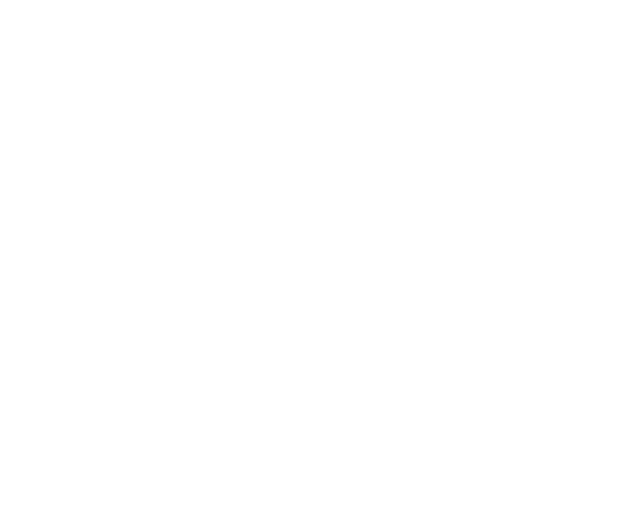
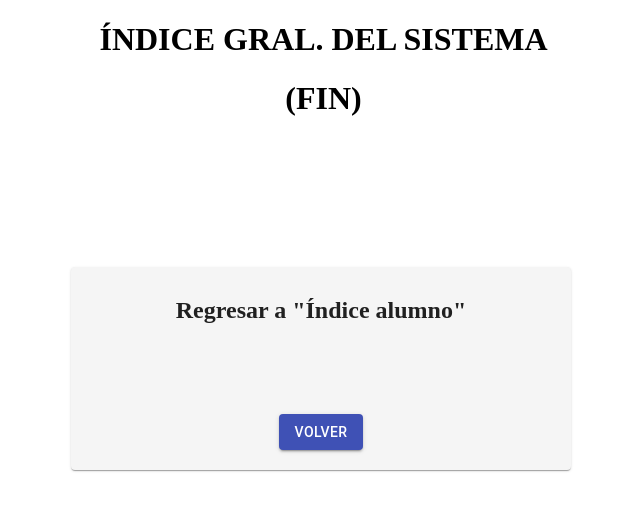
Before and after one commit to Desarrollos-Web-Urquiza/grandfather-project, a React (Create React App) app: page /fin in a window 1280 px wide. Shown: the top 510 px of the page, without its empty margins (319-959 px from the left). Built offline with nearby package versions, Linux system fonts and the light colour scheme; the HTML template or start-up script is replaced by a standard one.

Commit message:
added 'end' screen, errors changed

```diff
--- a/src/Routes.js
+++ b/src/Routes.js
@@ -2,6 +2,7 @@ import { Switch, Route, BrowserRouter } from 'react-router-dom'
 import Home from './pages/home'
 import Create from './pages/create'
 import KeyEntry from './pages/keyEntry'
+import End from './pages/end'
 import './styles/utils.css'
 
 const Routes = () => {
@@ -11,6 +12,7 @@ const Routes = () => {
 				<Route exact path='/' component={ Home } />
 				<Route exact path='/ingresoClave/:operationNumber' component={ KeyEntry } />
 				<Route exact path='/alumnoAlta' component={ Create } />
+				<Route exact path='/fin' component={ End } />
 			</Switch>
 		</BrowserRouter>
 	)
--- /dev/null
+++ b/src/pages/end.js
@@ -0,0 +1,44 @@
+/* SIS ESCUELA – DATOS ALUMNOS */
+/* Ver. 1  -- SET 2021 */
+/*FIN*/
+import React, {useState, useEffect}  from 'react';
+import { Helmet } from "react-helmet";
+import Card from '@material-ui/core/Card';
+import { grey } from '@material-ui/core/colors';
+import { withStyles } from '@material-ui/core/styles';
+import Button from '@material-ui/core/Button';
+
+const CardSelect = withStyles((theme) => ({
+  root: {
+    backgroundColor: grey[100],
+    maxWidth: 500,
+    '&:hover': {
+      backgroundColor: grey[100],
+    },
+  },
+}))(Card);
+
+const End = props => {
+
+	return(
+		<div className="mainCenter">
+			<Helmet>
+				<title>Grandfather project - Fin</title>
+			</Helmet>
+			<h1 align="center" style={{marginLeft: 5}}>ÍNDICE GRAL. DEL SISTEMA</h1>
+			<h1 align="center" style={{marginLeft: 5}}>(FIN)</h1>
+			<div align="center"  style={{marginTop: 150}}>
+				<div className="card-container">
+					<CardSelect style={{  paddingTop: 10, paddingBottom: 20 }} >
+						<h2 >Regresar a "Índice alumno"</h2>
+						<Button variant="contained" color="primary" style={{marginTop: 70}} onClick={() => props.history.push('/')}>
+							Volver
+						</Button>
+					</CardSelect>
+				</div>
+			</div>
+		</div>
+	)
+}
+
+export default End  ;
--- a/src/pages/home.js
+++ b/src/pages/home.js
@@ -28,8 +28,8 @@ const Home = props => {
 		setErr(false)
 		console.log(e.target.value)
 		let operationNumber = e.target.value
-		if(operationNumber < 1 || operationNumber > 4)	{
-			e.target.value = ""
+		if((operationNumber < 1 || operationNumber > 4) && e.target.value != "")	{
+			setErr("Error: Debe ingresar un número del 1 a 4")
 			setData("")
 		}	else	{
 			setData(e.target.value )
@@ -37,10 +37,12 @@ const Home = props => {
 	}
 
 	const redirection = () =>	{
-		if(data == ""){
-			setErr("Datos invalidos")
-		}	else {
-			props.history.push('/ingresoClave/' + data)
+		if(!err){
+			if(data == ""){
+				setErr("Error: Los datos están vacíos")
+			}	else {
+				props.history.push('/ingresoClave/' + data)
+			}
 		}
 	}
 
@@ -49,7 +51,7 @@ const Home = props => {
 			<Helmet>
 				<title>Grandfather project - Índice alumnos</title>
 			</Helmet>
-			<h1   align="center"  style={{marginLeft: 5}}>Índice alumnos</h1>
+			<h1 align="center"  style={{marginLeft: 5}}>Índice alumnos</h1>
 			<div align="center"  style={{marginTop: 150}}>
 				<div className="card-container">
 					<CardSelect style={{  paddingTop: 10, paddingBottom: 20 }} >
@@ -68,9 +70,8 @@ const Home = props => {
 							onChange={handleData}
 							error={err}
 						/>
-						<br />
 						{err && <p style={{color: "red"}}> {err} </p> }
-						<br />
+						<br/>
 						<Button variant="contained" color="primary" onClick={()=> redirection()}>
 							Seleccionar operación
 						</Button>
--- a/src/pages/keyEntry.js
+++ b/src/pages/keyEntry.js
@@ -26,6 +26,8 @@ const KeyEntry = props => {
 	useEffect(() => {
 		let semiParams = window.location.href.split('/')
 		let paramsFinished = semiParams[4]
+		if(parseInt(paramsFinished) === 4)
+			props.history.push('/fin')
 		setOperationNumber(paramsFinished)
 	},[]);
 
```
